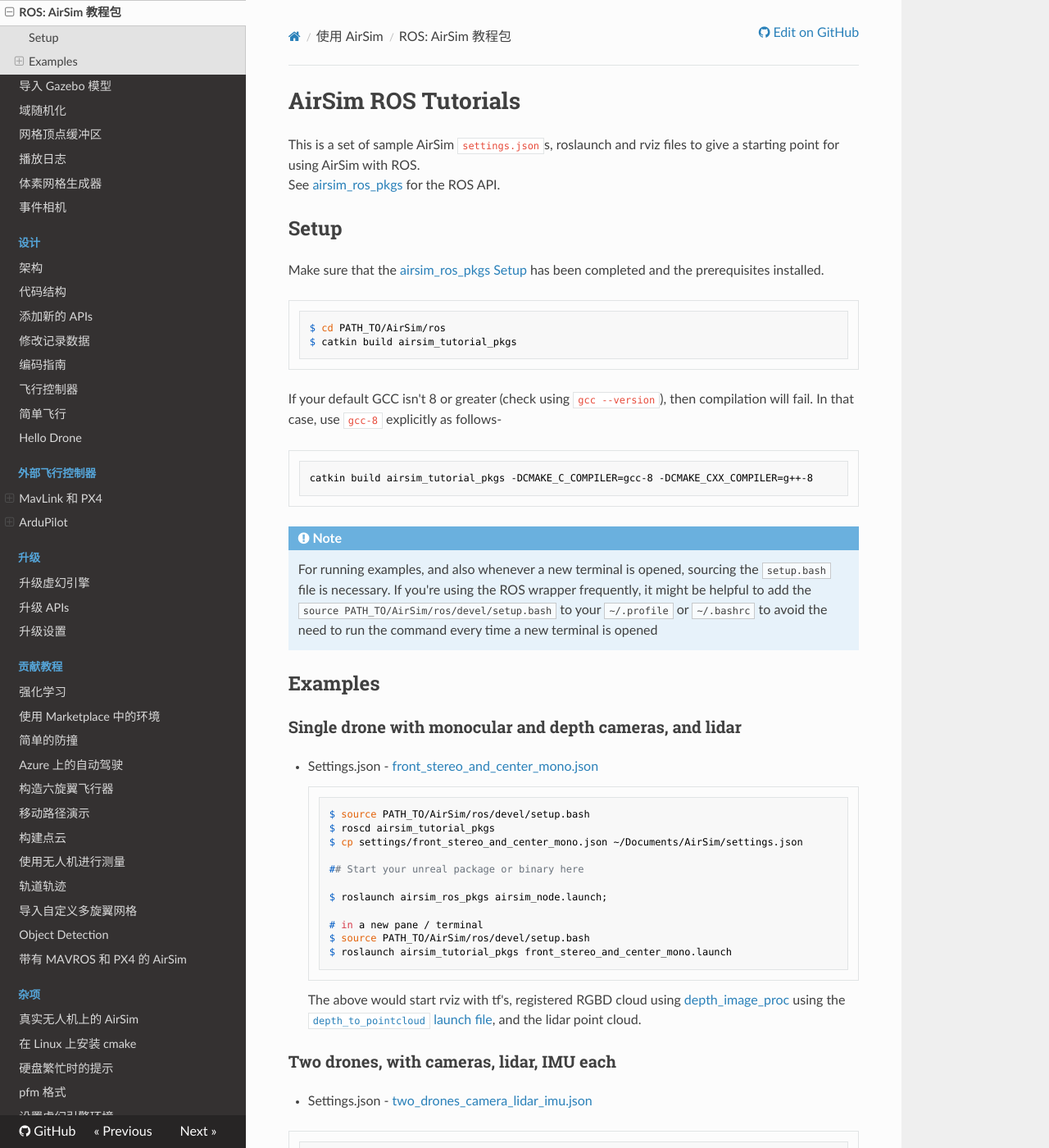
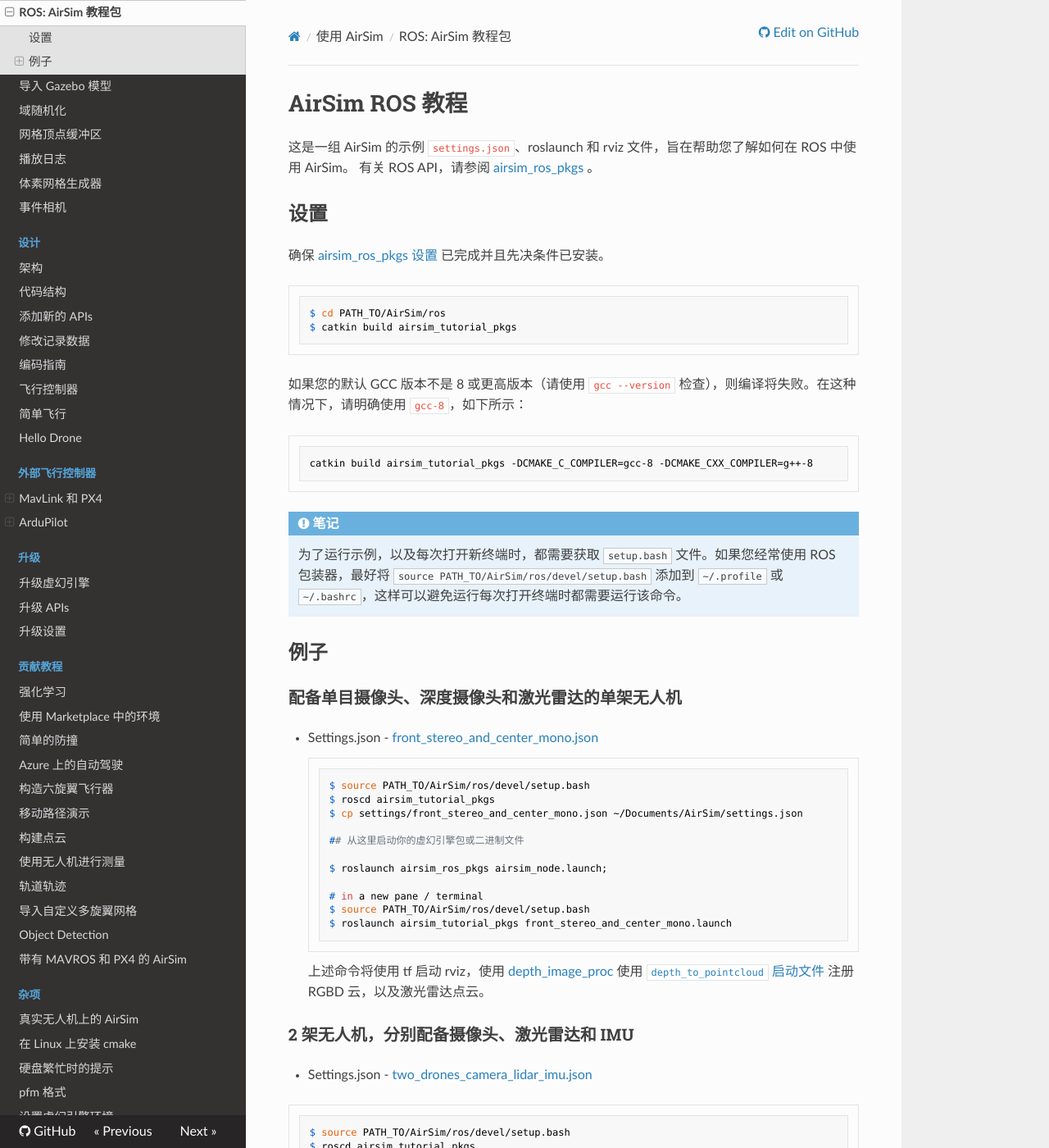
Before and after one commit to nongfu212/air_doc, an MkDocs documentation site: the page built from docs/airsim_tutorial_pkgs.md, in a window 1280 px wide and 1400 px high. Shown: the whole window at 82% size. Built offline with MkDocs 1.6.1, drawn with Linux system fonts in a browser that asks for light colours; nearby versions of some CDN libraries; some of the changed text lies outside the part shown.

Commit message:
AirSim ROS 教程

````diff
--- a/docs/airsim_tutorial_pkgs.md
+++ b/docs/airsim_tutorial_pkgs.md
@@ -1,38 +1,39 @@
-# AirSim ROS Tutorials
-
-This is a set of sample AirSim `settings.json`s, roslaunch and rviz files to give a starting point for using AirSim with ROS.
-See [airsim_ros_pkgs](https://github.com/microsoft/AirSim/blob/main/ros/src/airsim_ros_pkgs/README.md) for the ROS API.
+# AirSim ROS 教程
 
 
-## Setup
+这是一组 AirSim 的示例 `settings.json`、roslaunch 和 rviz 文件，旨在帮助您了解如何在 ROS 中使用 AirSim。
+有关 ROS API，请参阅 [airsim_ros_pkgs](https://github.com/microsoft/AirSim/blob/main/ros/src/airsim_ros_pkgs/README.md) 。
 
-Make sure that the [airsim_ros_pkgs Setup](airsim_ros_pkgs.md) has been completed and the prerequisites installed.
+
+## 设置
+
+确保 [airsim_ros_pkgs 设置](airsim_ros_pkgs.md) 已完成并且先决条件已安装。
 
 ```shell
 $ cd PATH_TO/AirSim/ros
 $ catkin build airsim_tutorial_pkgs
 ```
 
-If your default GCC isn't 8 or greater (check using `gcc --version`), then compilation will fail. In that case, use `gcc-8` explicitly as follows-
+如果您的默认 GCC 版本不是 8 或更高版本（请使用 `gcc --version` 检查），则编译将失败。在这种情况下，请明确使用 `gcc-8`，如下所示：
 
 ```shell
 catkin build airsim_tutorial_pkgs -DCMAKE_C_COMPILER=gcc-8 -DCMAKE_CXX_COMPILER=g++-8
 ```
 
-!!! note
+!!! 笔记
 
-    For running examples, and also whenever a new terminal is opened, sourcing the `setup.bash` file is necessary. If you're using the ROS wrapper frequently, it might be helpful to add the `source PATH_TO/AirSim/ros/devel/setup.bash` to your `~/.profile` or `~/.bashrc` to avoid the need to run the command every time a new terminal is opened
+    为了运行示例，以及每次打开新终端时，都需要获取 `setup.bash` 文件。如果您经常使用 ROS 包装器，最好将 `source PATH_TO/AirSim/ros/devel/setup.bash` 添加到 `~/.profile` 或 `~/.bashrc`，这样可以避免运行每次打开终端时都需要运行该命令。
 
-## Examples
+## 例子
 
-### Single drone with monocular and depth cameras, and lidar
+### 配备单目摄像头、深度摄像头和激光雷达的单架无人机
  - Settings.json - [front_stereo_and_center_mono.json](https://github.com/microsoft/AirSim/blob/main/ros/src/airsim_tutorial_pkgs/settings/front_stereo_and_center_mono.json)
  ```shell
  $ source PATH_TO/AirSim/ros/devel/setup.bash
  $ roscd airsim_tutorial_pkgs
  $ cp settings/front_stereo_and_center_mono.json ~/Documents/AirSim/settings.json
 
- ## Start your unreal package or binary here
+ ## 从这里启动你的虚幻引擎包或二进制文件
 
  $ roslaunch airsim_ros_pkgs airsim_node.launch;
 
@@ -40,10 +41,10 @@
  $ source PATH_TO/AirSim/ros/devel/setup.bash
  $ roslaunch airsim_tutorial_pkgs front_stereo_and_center_mono.launch
  ```
- The above would start rviz with tf's, registered RGBD cloud using [depth_image_proc](https://wiki.ros.org/depth_image_proc) using the [`depth_to_pointcloud` launch file](https://github.com/microsoft/AirSim/blob/main/ros/src/airsim_tutorial_pkgs/launch/front_stereo_and_center_mono/depth_to_pointcloud.launch), and the lidar point cloud.
+ 上述命令将使用 tf 启动 rviz，使用 [depth_image_proc](https://wiki.ros.org/depth_image_proc) 使用 [`depth_to_pointcloud` 启动文件](https://github.com/microsoft/AirSim/blob/main/ros/src/airsim_tutorial_pkgs/launch/front_stereo_and_center_mono/depth_to_pointcloud.launch) 注册 RGBD 云，以及激光雷达点云。
 
 
-### Two drones, with cameras, lidar, IMU each
+### 2 架无人机，分别配备摄像头、激光雷达和 IMU
 - Settings.json - [two_drones_camera_lidar_imu.json](https://github.com/microsoft/AirSim/blob/main/ros/src/airsim_tutorial_pkgs/settings/two_drones_camera_lidar_imu.json)
 
  ```shell
@@ -51,14 +52,14 @@
  $ roscd airsim_tutorial_pkgs
  $ cp settings/two_drones_camera_lidar_imu.json ~/Documents/AirSim/settings.json
 
- ## Start your unreal package or binary here
+ ## 从这里启动你的虚幻包或二进制文件
 
  $ roslaunch airsim_ros_pkgs airsim_node.launch;
  $ roslaunch airsim_ros_pkgs rviz.launch
  ```
-You can view the tfs in rviz. And do a `rostopic list` and `rosservice list` to inspect the services avaiable.
+您可以在 rviz 中查看 tfs。然后运行 `rostopic list` 和 `rosservice list` 来检查可用的服务。
 
-### Twenty-five drones in a square pattern
+### 25架无人机组成一个方形图案
 - Settings.json - [twenty_five_drones.json](https://github.com/microsoft/AirSim/blob/main/ros/src/airsim_tutorial_pkgs/settings/twenty_five_drones.json)
 
  ```shell
@@ -66,9 +67,10 @@
  $ roscd airsim_tutorial_pkgs
  $ cp settings/twenty_five_drones.json ~/Documents/AirSim/settings.json
 
- ## Start your unreal package or binary here
+ ## 从这里启动你的虚幻引擎包或二进制文件
 
  $ roslaunch airsim_ros_pkgs airsim_node.launch;
  $ roslaunch airsim_ros_pkgs rviz.launch
  ```
-You can view the tfs in rviz. And do a `rostopic list` and `rosservice list` to inspect the services avaiable.
+您可以在 rviz 中查看 tfs。
+然后运行 `rostopic list` 和 `rosservice list` 来检查可用的服务。
````
